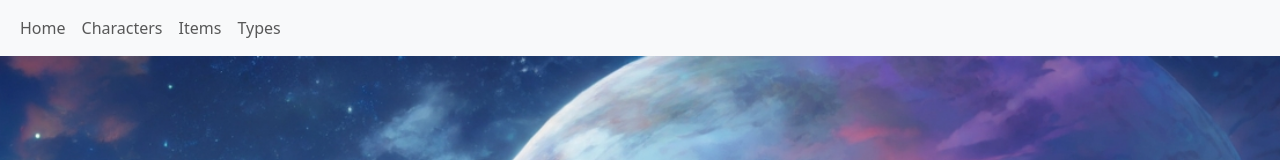
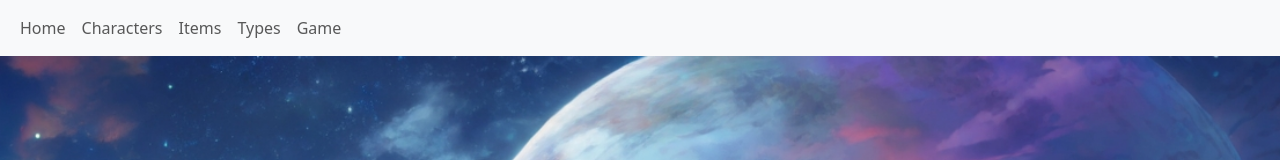
Before and after one commit to giuliabaratella/vue-rpg, a Vue app: page / in a window 1280 px wide. Shown: the top 160 px of the page. Built offline with nearby package versions, Linux system fonts and the light colour scheme; the HTML template or start-up script is replaced by a standard one.

Commit message:
add game route to navbar

```diff
--- a/src/assets/components/NavbarComponent.vue
+++ b/src/assets/components/NavbarComponent.vue
@@ -51,6 +51,10 @@ export default {
                         label: "Types",
                         name: "types",
                     },
+                    {
+                        label: "Game",
+                        name: "game",
+                    },
                 ]
         }
     },
```
